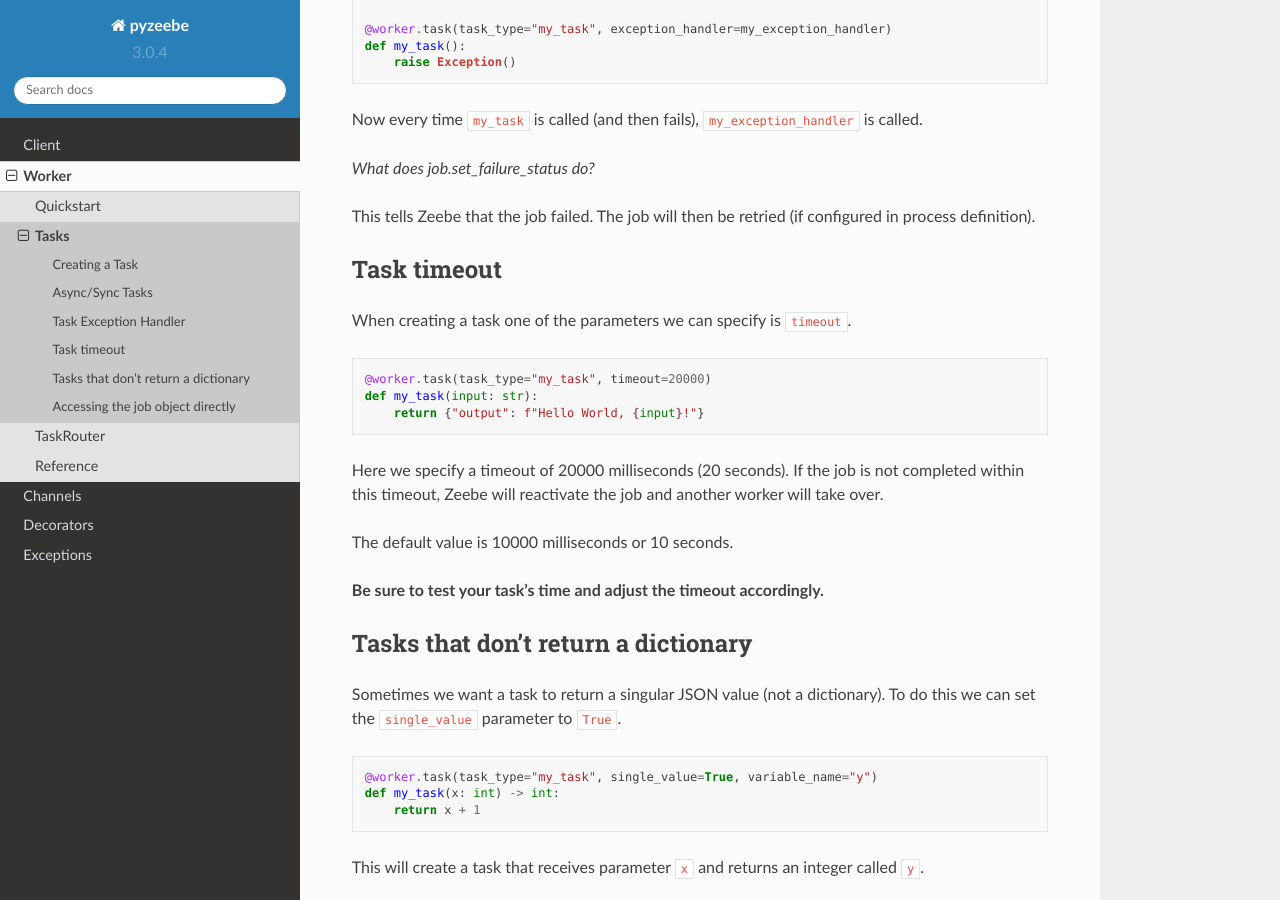
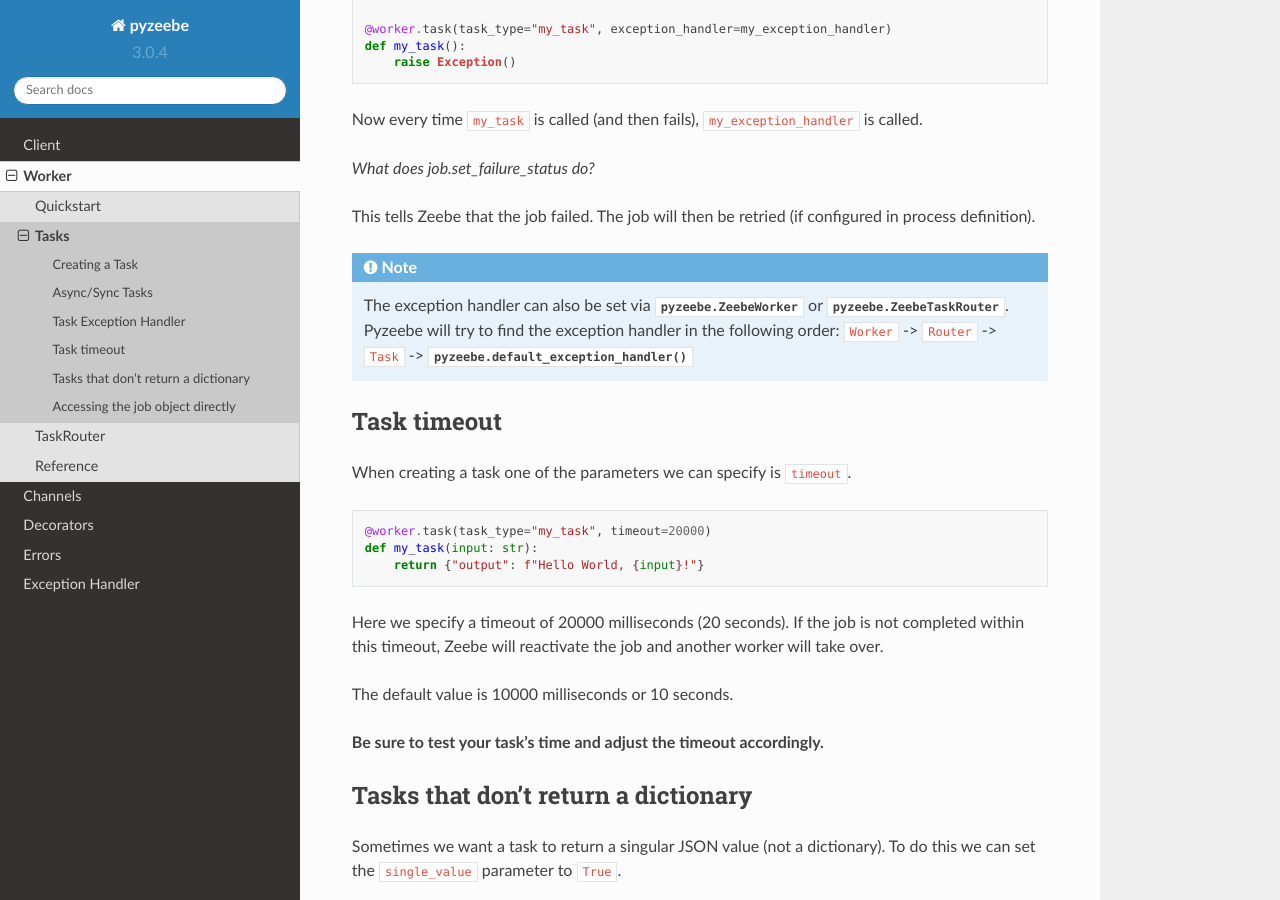
Before and after one commit to camunda-community-hub/pyzeebe, a Sphinx documentation site: the page built from docs/worker_tasks.rst, in a window 1280 px wide and 900 px high, scrolled down 1636 px. Built offline with Sphinx 7.4.7 and the Read the Docs theme 2.0.0, drawn with Linux system fonts in a browser that asks for light colours.

Commit message:
add docs

```diff
--- a/docs/errors.rst
+++ b/docs/errors.rst
@@ -43,3 +43,10 @@
 .. autoexception:: pyzeebe.errors.InvalidOAuthCredentialsError
 
 .. autoexception:: pyzeebe.errors.InvalidCamundaCloudCredentialsError
+
+
+=================
+Exception Handler
+=================
+
+.. autofunction:: pyzeebe.default_exception_handler
--- a/docs/worker_tasks.rst
+++ b/docs/worker_tasks.rst
@@ -85,6 +85,11 @@
 
 This tells Zeebe that the job failed. The job will then be retried (if configured in process definition).
 
+.. note::
+    The exception handler can also be set via :py:class:`pyzeebe.ZeebeWorker` or :py:class:`pyzeebe.ZeebeTaskRouter`.
+    Pyzeebe will try to find the exception handler in the following order:
+    ``Worker`` -> ``Router`` -> ``Task``  -> :py:func:`pyzeebe.default_exception_handler`
+
 
 Task timeout
 ------------
```
